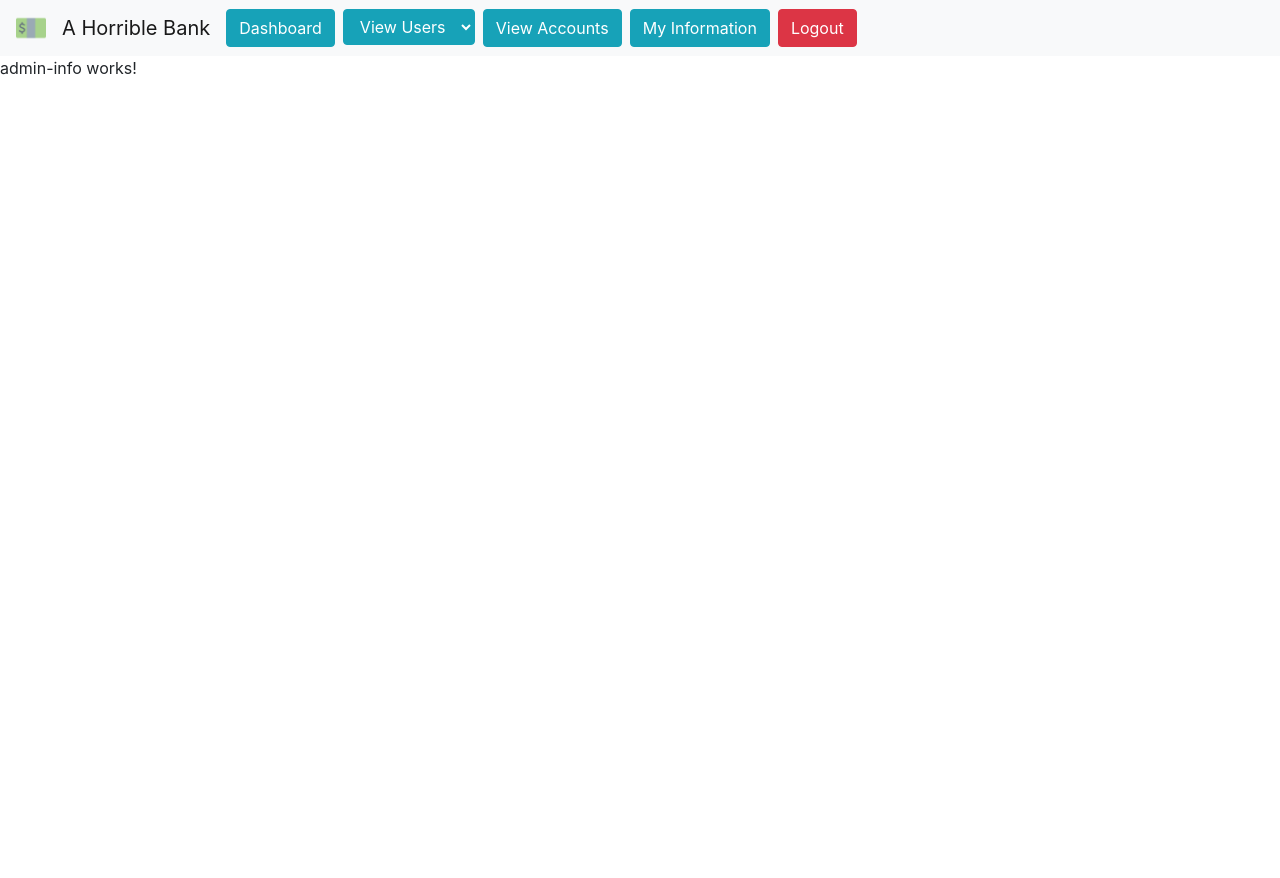
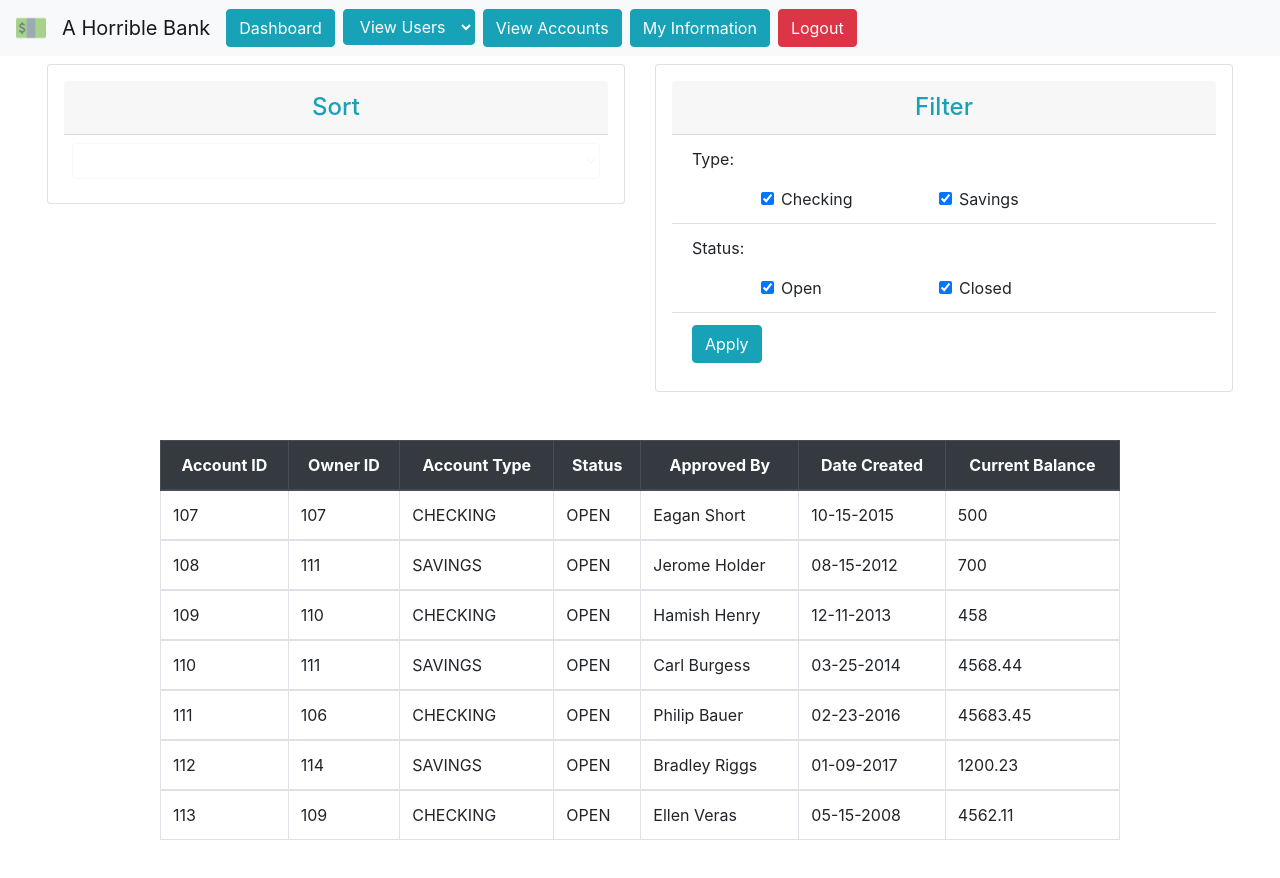
Before and after one commit to bescoto98/bankv2, an Angular app: page /a/accounts in a window 1280 px wide. Shown: the top 878 px of the page. Before the commit the page ends 800 px from the top, so only its background shows below. Built offline with nearby package versions, Linux system fonts and the light colour scheme.

Commit message:
working on admin account page

```diff
--- a/src/app/admin/admin-accounts/admin-accounts.component.html
+++ b/src/app/admin/admin-accounts/admin-accounts.component.html
@@ -1 +1,78 @@
-<p>admin-accounts works!</p>
+<!-- filters -->
+<div class="row m-2">
+  <!-- sort -->
+  <div class="col-6">
+    <!-- <div class="mx-auto w-50 m-2"> -->
+
+    <div class="card p-3 text-center ml-4">
+      <h4 class="card-header text-info">Sort</h4>
+        <select class="btn btn-outline-light dropdown-toggle m-2" [(ngModel)]="sortBy" (change)="goSort()">
+          <option *ngFor="let s of sortByValues" [ngValue]="s.val">{{s.type}}</option>
+      </select>
+    </div>
+    <!-- </div> -->
+  </div>
+
+      <!-- filter -->
+  <div class="col-6">
+      <div class="card p-3 mr-4">
+        <h4 class="card-header text-info text-center">Filter</h4>
+        <ul class="list-group list-group-flush">
+          <li class="list-group-item">
+            <p>Type:</p>
+              <div class="row justify-content-center">
+                <div class="col-sm-4">
+                <input type="checkbox" class="form-check-input" id="checkingBox" [(ngModel)]="showChecking" checked>
+                <label class="form-check-label" for="checkBox">Checking</label>
+                </div>
+                <div class="col-sm-4">
+              <input type="checkbox" class="form-check-input" id="savingBox" [(ngModel)]="showSavings" checked>
+              <label class="form-check-label" for="savingBox">Savings</label>
+                </div>
+              </div>
+          </li>
+          <li class="list-group-item">
+            <p>Status:</p>
+              <div class="row justify-content-center">
+                <div class="col-sm-4">
+                  <input type="checkbox" class="form-check-input" id="openBox" [(ngModel)]="showOpen" checked>
+                  <label class="form-check-label" for="openBox">Open</label>
+                </div>
+                <div class="col-sm-4">
+                  <input type="checkbox" class="form-check-input" id="closedBox" [(ngModel)]="showClosed" checked>
+                  <label class="form-check-label" for="closedBox">Closed</label>
+                </div>
+              </div>
+          </li>
+          <li class="list-group-item">
+            <button type="button" name="button" class="btn btn-info" id="applyFilterButton" (click)="filterValues()" >Apply</button>
+          </li>
+        </ul>
+    </div>
+  </div>
+</div>
+<!-- table -->
+<table class="table table-bordered w-75 m-5 mx-auto">
+  <thead class="thead-dark text-center">
+    <tr>
+      <th scope="col">Account ID</th>
+      <th scope="col">Owner ID</th>
+      <th scope="col">Account Type</th>
+      <th scope="col">Status</th>
+      <th scope="col">Approved By</th>
+      <th scope="col">Date Created</th>
+      <th scope="col">Current Balance</th>
+    </tr>
+  </thead>
+  <tbody *ngFor="let account of allaccounts">
+    <tr>
+      <td>{{account.accountid}}</td>
+      <td>{{account.owner.userid}}</td>
+      <td>{{account.type}}</td>
+      <td>{{account.status}}</td>
+      <td>{{account.approvedby}}</td>
+      <td>{{account.createdon}}</td>
+      <td>{{account.balance}}</td>
+    </tr>
+  </tbody>
+</table>
--- a/src/app/admin/admin-accounts/admin-accounts.component.ts
+++ b/src/app/admin/admin-accounts/admin-accounts.component.ts
@@ -1,4 +1,7 @@
 import { Component, OnInit } from '@angular/core';
+
+import { Account } from '@models/account';
+import { User } from '@models/user';
 
 @Component({
   selector: 'app-admin-accounts',
@@ -7,9 +10,147 @@ import { Component, OnInit } from '@angular/core';
 })
 export class AdminAccountsComponent implements OnInit {
 
+  sortBy;
+  sortByValues = [
+    { "val": 1, "type": "Account ID" },
+    { "val": 2, "type": "Owner ID" },
+    { "val": 3, "type": "Approved By" }
+  ];
+
+  allaccounts = [
+    {
+        "accountid": 107,
+        "balance": 500.0,
+        "type": "CHECKING",
+        "status": "OPEN",
+        "approvedby": "Eagan Short",
+        "createdon": "10-15-2015",
+        "owner": {
+            "userid": 107,
+            "firstname": "Clinton",
+            "lastname": "Hughes",
+            "username": "hugh59",
+            "password": "password",
+            "role": "CUSTOMER"
+        }
+    },
+    {
+        "accountid": 108,
+        "balance": 700.0,
+        "type": "SAVINGS",
+        "status": "OPEN",
+        "approvedby": "Jerome Holder",
+        "createdon": "08-15-2012",
+        "owner": {
+            "userid": 111,
+            "firstname": "Byron",
+            "lastname": "Byers",
+            "username": "byer50",
+            "password": "password",
+            "role": "CUSTOMER"
+        }
+    },
+    {
+        "accountid": 109,
+        "balance": 458.0,
+        "type": "CHECKING",
+        "status": "OPEN",
+        "approvedby": "Hamish Henry",
+        "createdon": "12-11-2013",
+        "owner": {
+            "userid": 110,
+            "firstname": "Clark",
+            "lastname": "Rich",
+            "username": "rich53",
+            "password": "password",
+            "role": "CUSTOMER"
+        }
+    },
+    {
+        "accountid": 110,
+        "balance": 4568.44,
+        "type": "SAVINGS",
+        "status": "OPEN",
+        "approvedby": "Carl Burgess",
+        "createdon": "03-25-2014",
+        "owner": {
+            "userid": 111,
+            "firstname": "Byron",
+            "lastname": "Byers",
+            "username": "byer50",
+            "password": "password",
+            "role": "CUSTOMER"
+        }
+    },
+    {
+        "accountid": 111,
+        "balance": 45683.45,
+        "type": "CHECKING",
+        "status": "OPEN",
+        "approvedby": "Philip Bauer",
+        "createdon": "02-23-2016",
+        "owner": {
+            "userid": 106,
+            "firstname": "Wang",
+            "lastname": "Rocha",
+            "username": "roch63",
+            "password": "password",
+            "role": "CUSTOMER"
+        }
+    },
+    {
+        "accountid": 112,
+        "balance": 1200.23,
+        "type": "SAVINGS",
+        "status": "OPEN",
+        "approvedby": "Bradley Riggs",
+        "createdon": "01-09-2017",
+        "owner": {
+            "userid": 114,
+            "firstname": "Steven",
+            "lastname": "Oregano",
+            "username": "stevie",
+            "password": "password",
+            "role": "CUSTOMER"
+        }
+    },
+    {
+        "accountid": 113,
+        "balance": 4562.11,
+        "type": "CHECKING",
+        "status": "OPEN",
+        "approvedby": "Ellen Veras",
+        "createdon": "05-15-2008",
+        "owner": {
+            "userid": 109,
+            "firstname": "Hilel",
+            "lastname": "Drake",
+            "username": "drak57",
+            "password": "password",
+            "role": "CUSTOMER"
+        }
+    }
+];
+
+  showChecking: boolean = true;
+  showSavings: boolean = true;
+  showOpen: boolean = true;
+  showClosed: boolean = true;
+
   constructor() { }
 
   ngOnInit(): void {
   }
 
+  goSort() {
+    console.log(this.sortBy);
+  }
+
+  filterValues() {
+    console.log(this.showChecking);
+    console.log(this.showSavings);
+    console.log(this.showOpen);
+    console.log(this.showClosed);
+  }
+
 }
--- a/src/app/admin/admin-nav/admin-nav.component.ts
+++ b/src/app/admin/admin-nav/admin-nav.component.ts
@@ -19,12 +19,11 @@ export class AdminNavComponent implements OnInit {
   }
 
   goUsers(usertype:string) {
-    // this.router.navigate(['a','user']);
     this.router.navigate(['a/user',usertype]);
   }
 
   goAccounts() {
-    this.router.navigate(['a','account']);
+    this.router.navigate(['a','accounts']);
   }
 
   goInfo(){
--- a/src/app/admin/admin-routing.module.ts
+++ b/src/app/admin/admin-routing.module.ts
@@ -14,7 +14,7 @@ const adminRoutes: Routes = [
     [
       { path: '', component: AdminDashComponent },
       { path: 'user/:utype', component: AdminUsersComponent },
-      { path: 'account', component: AdminAccountsComponent },
+      { path: 'accounts', component: AdminAccountsComponent },
       { path: ':id', component: AdminInfoComponent }
     ]
   }
--- a/src/app/admin/admin-users/admin-users.component.ts
+++ b/src/app/admin/admin-users/admin-users.component.ts
@@ -1,5 +1,8 @@
 import { Component, OnInit } from '@angular/core';
 import { ActivatedRoute } from '@angular/router';
+
+import { User } from '@models/user';
+import { Information } from '@models/information';
 
 @Component({
   selector: 'app-admin-users',
@@ -120,7 +123,11 @@ export class AdminUsersComponent implements OnInit {
 
   listDisplayed;
 
-  constructor( private route: ActivatedRoute)
+  chosenUser;
+  chosenUserInfo;
+  expandUser: boolean = false;
+
+  constructor(private route: ActivatedRoute)
   { this.route.params.subscribe( params => this.usertype = params.utype ); }
 
   ngOnInit(): void {
@@ -151,4 +158,29 @@ export class AdminUsersComponent implements OnInit {
     // console.log(this.fakeUsers.sort((a,b) => (a.lastname > b.lastname) ? 1: -1));
     // console.log(this.fakeUsers.sort((a,b) => (a.role > b.role) ? 1: -1));
   }
+
+  toggleExpandUser(){
+    this.expandUser = !this.expandUser;
+    console.log(this.expandUser);
+
+  }
+
+  getInfo(picked: User){
+
+    this.chosenUser = picked;
+
+    this.chosenUserInfo = new Information(
+      0,
+      "***-**-****",
+      "123 Red St.",
+      "New York",
+      "NY",
+      "12362",
+      "7149001234",
+      "this@example.com",
+      null
+    );
+
+    this.expandUser = true;
+  }
 }
```
Also changed, not shown: src/app/admin/admin-users/admin-users.component.html (+35 -0 lines).
